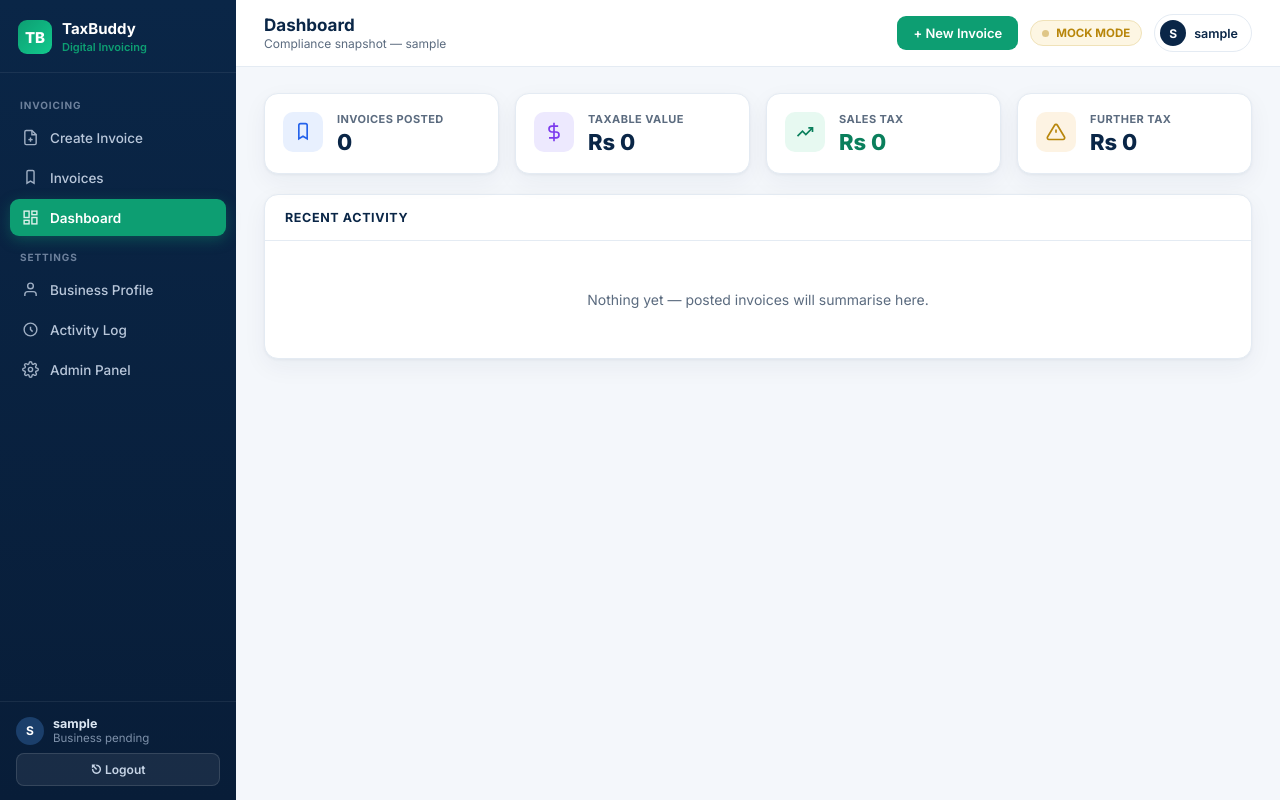
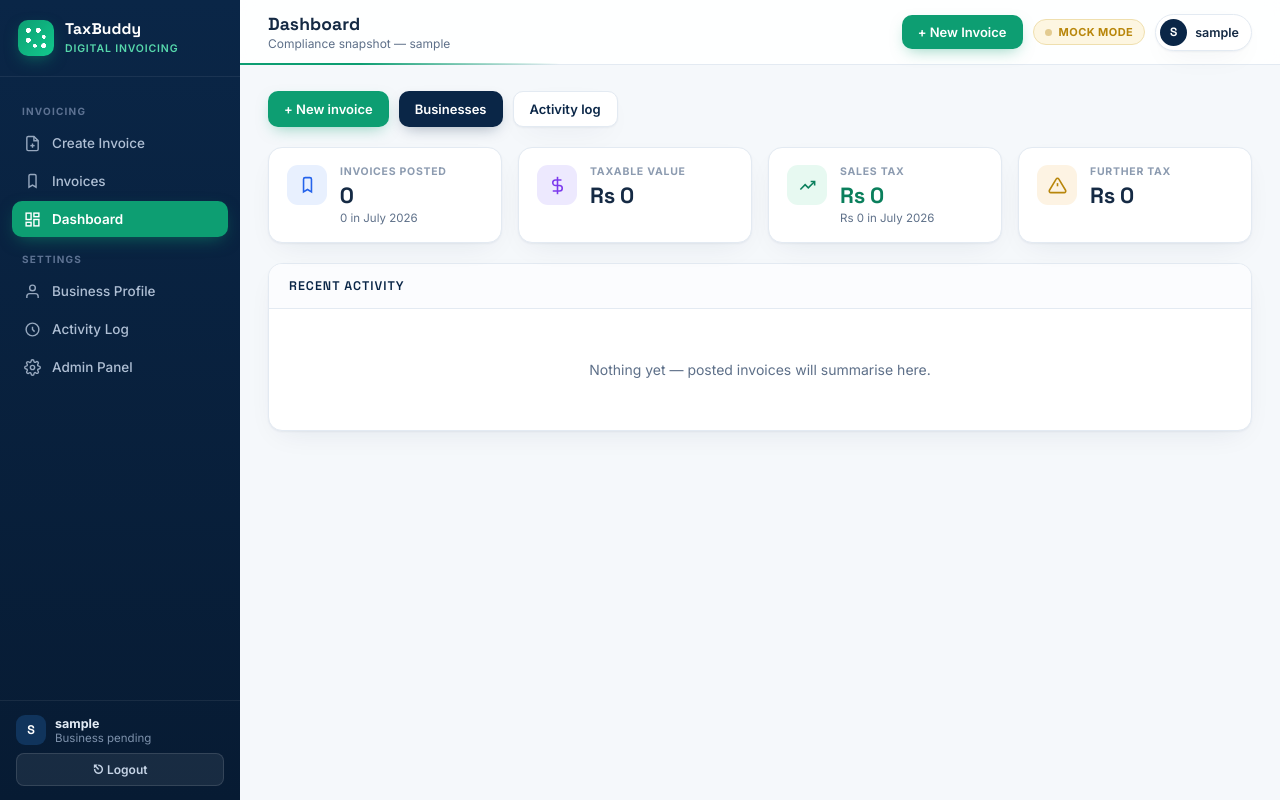
Before and after one commit to Umair-Mubeen/Digital-Invoicing, a Django app: page /digital-invoicing/dashboard/ in a window 1280 px wide. Run offline with Django 5.2, Linux system fonts and the light colour scheme; the visitor is signed in with stand-in values (Sample User, id 1); data that the repository does not hold is empty.

Commit message:
UI Improvements

```diff
--- a/digital_invoicing/templates/digital_invoicing/_styles.html
+++ b/digital_invoicing/templates/digital_invoicing/_styles.html
@@ -1,101 +1,148 @@
 <link rel="preconnect" href="https://fonts.googleapis.com">
-<link href="https://fonts.googleapis.com/css2?family=Inter:wght@400;500;600;700;800&display=swap" rel="stylesheet">
+<link href="https://fonts.googleapis.com/css2?family=Inter:wght@400;500;600;700;800&family=Space+Grotesk:wght@500;600;700&display=swap" rel="stylesheet">
 <style>
   :root{
-    --navy:#0A2647; --navy-2:#0e3055; --green:#0D9E72; --green-d:#0a7f5c;
-    --bg:#F4F7FB; --card:#fff; --line:#e4ebf3; --muted:#5b6b7f; --soft:#f0fdf4;
-    --danger:#c0392b; --amber:#b8860b;
-    --shadow:0 1px 3px rgba(10,38,71,.05),0 8px 24px rgba(10,38,71,.05);
+    --navy:#0A2647; --navy-d:#071B33; --navy-2:#10345C;
+    --green:#0D9E72; --green-d:#0A7F5C; --green-soft:#E9F9F2;
+    --paper:#F5F8FB; --card:#FFFFFF; --line:#E3EAF2; --line-2:#D3DEE9;
+    --ink:#152A44; --muted:#5E7089; --faint:#8C9BB0;
+    --amber:#B8860B; --amber-soft:#FDF6E1;
+    --danger:#C0392B; --danger-soft:#FDECEA;
+    --r:14px; --r-sm:9px;
+    --shadow:0 1px 2px rgba(10,38,71,.05),0 10px 30px -12px rgba(10,38,71,.10);
+    --shadow-lift:0 4px 10px rgba(10,38,71,.08),0 18px 44px -14px rgba(10,38,71,.16);
+    --font-d:'Space Grotesk',Inter,system-ui,sans-serif;
   }
-  body{margin:0;background:var(--bg)}
-  .saas{display:grid;grid-template-columns:236px 1fr;min-height:100vh;
-    font-family:'Inter',system-ui,sans-serif;color:var(--navy);font-size:14px}
+  *{box-sizing:border-box}
+  body{margin:0;background:var(--paper)}
+  .saas{display:grid;grid-template-columns:240px 1fr;min-height:100vh;
+    font-family:Inter,system-ui,sans-serif;color:var(--ink);font-size:14px;
+    -webkit-font-smoothing:antialiased}
+  .num,.fbrno,.stat .val,.totals b,.list td.num{font-variant-numeric:tabular-nums}
 
-  /* ---------- Sidebar ---------- */
-  .sb{background:linear-gradient(180deg,var(--navy),#081d38);color:#c6d4e6;
+  /* ================= Sidebar ================= */
+  .sb{background:linear-gradient(180deg,var(--navy) 0%,var(--navy-d) 100%);color:#C3D2E4;
     display:flex;flex-direction:column;position:sticky;top:0;height:100vh}
-  .sb .brand{display:flex;align-items:center;gap:10px;padding:20px 18px 18px;
+  .sb .brand{display:flex;align-items:center;gap:11px;padding:20px 18px;
     border-bottom:1px solid rgba(255,255,255,.07)}
-  .sb .brand .mark{width:34px;height:34px;border-radius:9px;flex-shrink:0;
-    background:linear-gradient(135deg,var(--green),#12c98d);display:grid;place-items:center;
-    color:#fff;font-weight:800;font-size:15px}
-  .sb .brand b{color:#fff;font-size:15px;display:block;line-height:1.15}
-  .sb .brand span{color:var(--green);font-size:11px;font-weight:600}
-  .sb nav{padding:14px 10px;display:flex;flex-direction:column;gap:3px;flex:1}
-  .sb .sec{font-size:10px;font-weight:700;letter-spacing:.09em;text-transform:uppercase;
-    color:#6d819c;padding:12px 10px 5px}
-  .sb a{display:flex;align-items:center;gap:11px;padding:10px 12px;border-radius:9px;
-    color:#b9c7da;text-decoration:none;font-weight:500;font-size:13.5px;transition:.15s}
+  .sb .brand .mark{width:36px;height:36px;border-radius:10px;flex-shrink:0;position:relative;
+    background:linear-gradient(135deg,var(--green),#12C98D);
+    box-shadow:0 6px 16px -4px rgba(13,158,114,.55)}
+  /* QR-dot signature mark */
+  .sb .brand .mark::before{content:"";position:absolute;inset:7px;
+    background:
+      radial-gradient(circle at 15% 15%, #fff 2.4px, transparent 2.6px),
+      radial-gradient(circle at 60% 15%, #fff 2.4px, transparent 2.6px),
+      radial-gradient(circle at 15% 60%, #fff 2.4px, transparent 2.6px),
+      radial-gradient(circle at 85% 45%, #fff 1.8px, transparent 2px),
+      radial-gradient(circle at 45% 85%, #fff 1.8px, transparent 2px),
+      radial-gradient(circle at 85% 85%, #fff 2.4px, transparent 2.6px)}
+  .sb .brand b{color:#fff;font-family:var(--font-d);font-size:15.5px;display:block;line-height:1.1;letter-spacing:.01em}
+  .sb .brand span{color:#57D9AC;font-size:10.5px;font-weight:600;letter-spacing:.08em;text-transform:uppercase}
+  .sb nav{padding:14px 12px;display:flex;flex-direction:column;gap:2px;flex:1;overflow-y:auto}
+  .sb .sec{font-size:10px;font-weight:700;letter-spacing:.12em;text-transform:uppercase;
+    color:#5D7292;padding:14px 10px 6px}
+  .sb a{display:flex;align-items:center;gap:11px;padding:9.5px 12px;border-radius:10px;
+    color:#AFBFD4;text-decoration:none;font-weight:500;font-size:13.5px;
+    transition:background .15s,color .15s,transform .15s}
   .sb a svg{width:17px;height:17px;flex-shrink:0;opacity:.85}
-  .sb a:hover{background:rgba(255,255,255,.06);color:#fff}
-  .sb a.on{background:var(--green);color:#fff;font-weight:600;box-shadow:0 4px 14px rgba(13,158,114,.35)}
-  .sb .foot{padding:14px 16px;border-top:1px solid rgba(255,255,255,.07);font-size:11.5px;color:#7e91aa}
-  .sb .foot .u{display:flex;align-items:center;gap:9px;margin-bottom:6px}
-  .sb .foot .av{width:28px;height:28px;border-radius:50%;background:#1b3f6b;display:grid;
-    place-items:center;color:#fff;font-weight:700;font-size:12px}
-  .sb .foot b{color:#dbe6f2;font-size:12.5px;display:block}
+  .sb a:hover{background:rgba(255,255,255,.06);color:#fff;transform:translateX(2px)}
+  .sb a.on{background:var(--green);color:#fff;font-weight:600;
+    box-shadow:0 6px 18px -6px rgba(13,158,114,.6)}
+  .sb a.on svg{opacity:1}
+  .sb .foot{padding:14px 16px;border-top:1px solid rgba(255,255,255,.07);font-size:11.5px;color:#7E92AC}
+  .sb .foot .u{display:flex;align-items:center;gap:9px;margin-bottom:8px}
+  .sb .foot .av{width:30px;height:30px;border-radius:9px;background:var(--navy-2);
+    display:grid;place-items:center;color:#fff;font-weight:700;font-size:12.5px;font-family:var(--font-d)}
+  .sb .foot b{color:#E2EBF5;font-size:12.5px;display:block}
 
-  /* ---------- Main / topbar ---------- */
+  /* ================= Main / Topbar ================= */
   .mainc{display:flex;flex-direction:column;min-width:0}
-  .tb{background:#fff;border-bottom:1px solid var(--line);padding:14px 28px;
+  .tb{background:rgba(255,255,255,.88);backdrop-filter:blur(8px);
+    border-bottom:1px solid var(--line);padding:13px 28px;
     display:flex;align-items:center;justify-content:space-between;gap:14px;
     position:sticky;top:0;z-index:30}
-  .tb h1{font-size:17px;font-weight:700;margin:0}
+  .tb::after{content:"";position:absolute;left:0;right:0;bottom:-1px;height:2px;
+    background:linear-gradient(90deg,var(--green) 0,var(--green) 120px,transparent 320px)}
+  .tb h1{font-family:var(--font-d);font-size:17.5px;font-weight:700;margin:0;letter-spacing:.005em}
   .tb .sub{color:var(--muted);font-size:12px;margin-top:1px}
-  .tb .right{display:flex;align-items:center;gap:12px}
-  .mode{display:flex;align-items:center;gap:7px;font-size:11.5px;font-weight:700;color:var(--amber);
-    background:#fdf6e3;border:1px solid #f0e2b8;padding:5px 11px;border-radius:20px;white-space:nowrap}
+  .tb .right{display:flex;align-items:center;gap:10px}
+  .content{padding:26px 28px 64px;max-width:1180px;width:100%}
+
+  /* chips */
+  .mode{display:flex;align-items:center;gap:7px;font-size:11px;font-weight:700;
+    letter-spacing:.04em;color:var(--amber);background:var(--amber-soft);
+    border:1px solid #EFDFAE;padding:5px 11px;border-radius:20px;white-space:nowrap}
   .mode .dot{width:7px;height:7px;border-radius:50%;background:var(--amber);animation:pulse 2s infinite}
-  @keyframes pulse{0%,100%{opacity:1}50%{opacity:.35}}
-  .content{padding:26px 28px 60px;max-width:1150px;width:100%;box-sizing:border-box}
+  @keyframes pulse{0%,100%{opacity:1}50%{opacity:.3}}
+  .uchip{display:flex;align-items:center;gap:8px;background:var(--card);
+    border:1px solid var(--line);border-radius:22px;padding:4px 12px 4px 4px;box-shadow:var(--shadow)}
+  .uchip .uav{width:27px;height:27px;border-radius:50%;background:var(--navy);color:#fff;
+    display:grid;place-items:center;font-weight:700;font-size:12px;font-family:var(--font-d)}
+  .uchip .unm{font-size:12.5px;font-weight:600;color:var(--ink);white-space:nowrap}
 
-  /* ---------- Cards / tables / stats ---------- */
-  .di-card{background:var(--card);border:1px solid var(--line);border-radius:14px;
-    box-shadow:var(--shadow);margin-bottom:18px;overflow:hidden}
-  .di-card h3{font-size:12.5px;font-weight:700;text-transform:uppercase;letter-spacing:.05em;
-    padding:15px 20px;border-bottom:1px solid var(--line);margin:0;color:var(--navy)}
+  /* ================= Cards / tables ================= */
+  .di-card{background:var(--card);border:1px solid var(--line);border-radius:var(--r);
+    box-shadow:var(--shadow);margin-bottom:18px;overflow:hidden;
+    transition:box-shadow .2s}
+  .di-card h3{font-family:var(--font-d);font-size:12.5px;font-weight:600;text-transform:uppercase;
+    letter-spacing:.08em;padding:14px 20px;border-bottom:1px solid var(--line);
+    margin:0;color:var(--navy);background:#FBFCFE}
   .list{width:100%;border-collapse:collapse;font-size:13px}
-  .list th{text-align:left;font-size:10.5px;text-transform:uppercase;letter-spacing:.05em;
-    color:var(--muted);font-weight:700;padding:11px 16px;border-bottom:1px solid var(--line);background:#fafcfe}
-  .list td{padding:13px 16px;border-bottom:1px solid var(--line)}
-  .list tr:last-child td{border-bottom:none}
-  .list tr:hover td{background:#fafcfe}
-  .fbrno{font-family:ui-monospace,monospace;font-size:12px;font-weight:600}
-  .pill{display:inline-block;font-size:11px;font-weight:700;padding:3px 10px;border-radius:20px}
-  .pill.valid{background:var(--soft);color:var(--green-d)}
-  .pill.failed{background:#fdeaea;color:var(--danger)}
+  .list th{text-align:left;font-size:10.5px;text-transform:uppercase;letter-spacing:.07em;
+    color:var(--faint);font-weight:700;padding:10px 16px;border-bottom:1px solid var(--line);background:#FBFCFE}
+  .list td{padding:12.5px 16px;border-bottom:1px solid var(--line)}
+  .list tbody tr:last-child td{border-bottom:none}
+  .list tbody tr{transition:background .12s}
+  .list tbody tr:hover{background:#F7FAFD}
+  .fbrno{font-family:ui-monospace,'SF Mono',Consolas,monospace;font-size:11.5px;font-weight:600;
+    background:#F2F6FA;border:1px solid var(--line);padding:2px 7px;border-radius:6px;color:var(--navy)}
+  .pill{display:inline-flex;align-items:center;gap:5px;font-size:11px;font-weight:700;
+    padding:3px 10px;border-radius:20px}
+  .pill::before{content:"";width:6px;height:6px;border-radius:50%;background:currentColor}
+  .pill.valid{background:var(--green-soft);color:var(--green-d)}
+  .pill.failed{background:var(--danger-soft);color:var(--danger)}
   .num{text-align:right}
+
+  /* stats */
   .stats{display:grid;grid-template-columns:repeat(4,1fr);gap:16px;margin-bottom:20px}
-  .stat{background:var(--card);border:1px solid var(--line);border-radius:14px;
-    padding:18px;box-shadow:var(--shadow);display:flex;gap:14px;align-items:flex-start}
-  .stat .ic{width:40px;height:40px;border-radius:10px;display:grid;place-items:center;flex-shrink:0}
-  .stat .ic svg{width:20px;height:20px}
-  .stat .lbl{font-size:11px;font-weight:700;color:var(--muted);text-transform:uppercase;letter-spacing:.04em}
-  .stat .val{font-size:22px;font-weight:800;margin-top:3px}
+  .stat{background:var(--card);border:1px solid var(--line);border-radius:var(--r);
+    padding:17px 18px;box-shadow:var(--shadow);display:flex;gap:13px;align-items:flex-start;
+    transition:transform .18s,box-shadow .18s}
+  .stat:hover{transform:translateY(-2px);box-shadow:var(--shadow-lift)}
+  .stat .ic{width:40px;height:40px;border-radius:11px;display:grid;place-items:center;flex-shrink:0}
+  .stat .ic svg{width:19px;height:19px}
+  .stat .lbl{font-size:10.5px;font-weight:700;color:var(--faint);text-transform:uppercase;letter-spacing:.07em}
+  .stat .val{font-family:var(--font-d);font-size:22px;font-weight:700;margin-top:3px;letter-spacing:-.01em}
   .stat .val.g{color:var(--green-d)}
-  .empty{text-align:center;padding:50px 20px;color:var(--muted)}
-  .btn-g{display:inline-block;background:var(--green);color:#fff;padding:9px 16px;border-radius:9px;
-    font-weight:600;font-size:13px;text-decoration:none;border:none;cursor:pointer;font-family:inherit}
-  .btn-g:hover{background:var(--green-d)}
+  .stat .sub2{font-size:11.5px;color:var(--muted);margin-top:2px}
 
-  .uchip{display:flex;align-items:center;gap:8px;background:#fff;border:1px solid var(--line);
-    border-radius:22px;padding:5px 13px 5px 5px}
-  .uchip .uav{width:26px;height:26px;border-radius:50%;background:var(--navy);color:#fff;
-    display:grid;place-items:center;font-weight:700;font-size:12px}
-  .uchip .unm{font-size:12.5px;font-weight:600;color:var(--navy);white-space:nowrap}
-  @media(max-width:860px){.uchip .unm{display:none}}
+  .empty{text-align:center;padding:52px 20px;color:var(--muted)}
+  .btn-g{display:inline-flex;align-items:center;gap:7px;background:var(--green);color:#fff;
+    padding:9px 16px;border-radius:10px;font-weight:600;font-size:13px;text-decoration:none;
+    border:none;cursor:pointer;font-family:inherit;transition:background .15s,transform .12s,box-shadow .15s;
+    box-shadow:0 6px 16px -6px rgba(13,158,114,.5)}
+  .btn-g:hover{background:var(--green-d);transform:translateY(-1px)}
+  .btn-g:active{transform:translateY(0)}
 
-  /* ---------- Mobile ---------- */
-  .menu-btn{display:none;width:38px;height:38px;background:var(--navy);border:none;border-radius:9px;
+  a:focus-visible,button:focus-visible,input:focus-visible,select:focus-visible{
+    outline:2px solid var(--green);outline-offset:2px}
+  @media (prefers-reduced-motion:reduce){*{transition:none!important;animation:none!important}}
+
+  /* ================= Mobile ================= */
+  .menu-btn{display:none;width:38px;height:38px;background:var(--navy);border:none;border-radius:10px;
     place-items:center;cursor:pointer;color:#fff}
   .menu-btn svg{width:19px;height:19px}
-  @media(max-width:860px){
+  .sb-backdrop{display:none;position:fixed;inset:0;background:rgba(7,20,38,.5);z-index:70}
+  @media(max-width:880px){
     .saas{grid-template-columns:1fr}
-    .sb{position:fixed;left:-250px;width:236px;z-index:80;transition:.22s}
-    .sb.open{left:0;box-shadow:0 0 60px rgba(0,0,0,.4)}
+    .sb{position:fixed;left:-260px;width:242px;z-index:80;transition:left .22s}
+    .sb.open{left:0;box-shadow:0 0 70px rgba(0,0,0,.45)}
+    .sb.open ~ .sb-backdrop{display:block}
     .menu-btn{display:grid}
     .stats{grid-template-columns:1fr 1fr}
-    .content{padding:18px 14px 50px}
+    .content{padding:18px 14px 56px}
     .tb{padding:12px 14px}
+    .uchip .unm{display:none}
   }
 </style>
--- a/digital_invoicing/templates/digital_invoicing/base_di.html
+++ b/digital_invoicing/templates/digital_invoicing/base_di.html
@@ -22,7 +22,7 @@
   <!-- ============ Sidebar ============ -->
   <aside class="sb" id="sb">
     <div class="brand">
-      <div class="mark">TB</div>
+      <div class="mark" aria-hidden="true"></div>
       <div><b>TaxBuddy</b><span>Digital Invoicing</span></div>
     </div>
     <nav>
@@ -61,6 +61,7 @@
       </form>
     </div>
   </aside>
+  <div class="sb-backdrop" onclick="document.getElementById('sb').classList.remove('open')"></div>
 
   <!-- ============ Main ============ -->
   <div class="mainc">
--- a/digital_invoicing/templates/digital_invoicing/dashboard.html
+++ b/digital_invoicing/templates/digital_invoicing/dashboard.html
@@ -6,12 +6,18 @@
 {% block di_actions %}<a class="btn-g" href="{% url 'digital_invoicing:create' %}">+ New Invoice</a>{% endblock %}
 
 {% block di_content %}
+<div style="display:flex;gap:10px;flex-wrap:wrap;margin-bottom:20px">
+  <a class="btn-g" href="{% url 'digital_invoicing:create' %}">+ New invoice</a>
+  <a class="btn-g" style="background:var(--navy);box-shadow:0 6px 16px -6px rgba(10,38,71,.4)" href="{% url 'digital_invoicing:profile' %}">Businesses</a>
+  <a class="btn-g" style="background:#fff;color:var(--navy);border:1px solid var(--line);box-shadow:var(--shadow)" href="{% url 'digital_invoicing:activity' %}">Activity log</a>
+</div>
 <div class="stats">
   <div class="stat">
     <div class="ic" style="background:#e8f0fe;color:#2563eb">
       <svg viewBox="0 0 24 24" fill="none" stroke="currentColor" stroke-width="2"><path d="M9 2h6a2 2 0 0 1 2 2v16l-5-3-5 3V4a2 2 0 0 1 2-2z"/></svg>
     </div>
-    <div><div class="lbl">Invoices posted</div><div class="val">{{ count }}</div></div>
+    <div><div class="lbl">Invoices posted</div><div class="val">{{ count }}</div>
+      <div class="sub2">{{ m_count }} in {{ month_name }}</div></div>
   </div>
   <div class="stat">
     <div class="ic" style="background:#ede9fe;color:#7c3aed">
@@ -23,7 +29,8 @@
     <div class="ic" style="background:#e7f9f1;color:var(--green-d)">
       <svg viewBox="0 0 24 24" fill="none" stroke="currentColor" stroke-width="2"><polyline points="3 17 9 11 13 15 21 7"/><polyline points="16 7 21 7 21 12"/></svg>
     </div>
-    <div><div class="lbl">Sales tax</div><div class="val g">Rs {{ sales_tax|floatformat:0 }}</div></div>
+    <div><div class="lbl">Sales tax</div><div class="val g">Rs {{ sales_tax|floatformat:0 }}</div>
+      <div class="sub2">Rs {{ m_st|floatformat:0 }} in {{ month_name }}</div></div>
   </div>
   <div class="stat">
     <div class="ic" style="background:#fdf3e3;color:#b8860b">
--- a/digital_invoicing/views.py
+++ b/digital_invoicing/views.py
@@ -294,17 +294,24 @@
 
 @login_required
 def dashboard(request):
-    """Server-rendered dashboard (Django template)."""
+    """Server-rendered dashboard — lifetime + is-mahine ke totals."""
+    from datetime import date
     qs = Invoice.objects.filter(owner=request.user, status="valid")
     agg = qs.aggregate(
         count=Count("id"), value=Sum("total_value"),
         st=Sum("total_sales_tax"), ft=Sum("total_further_tax"),
     )
+    today = date.today()
+    m = qs.filter(invoice_date__year=today.year, invoice_date__month=today.month)\
+          .aggregate(count=Count("id"), st=Sum("total_sales_tax"))
     return render(request, "digital_invoicing/dashboard.html", {
         "count": agg["count"] or 0,
         "value": agg["value"] or 0,
         "sales_tax": agg["st"] or 0,
         "further_tax": agg["ft"] or 0,
+        "m_count": m["count"] or 0,
+        "m_st": m["st"] or 0,
+        "month_name": today.strftime("%B %Y"),
         "recent": qs[:8],
     })
 
```
Also changed, not shown: digital_invoicing/templates/digital_invoicing/invoicing.html (+58 -38 lines).
